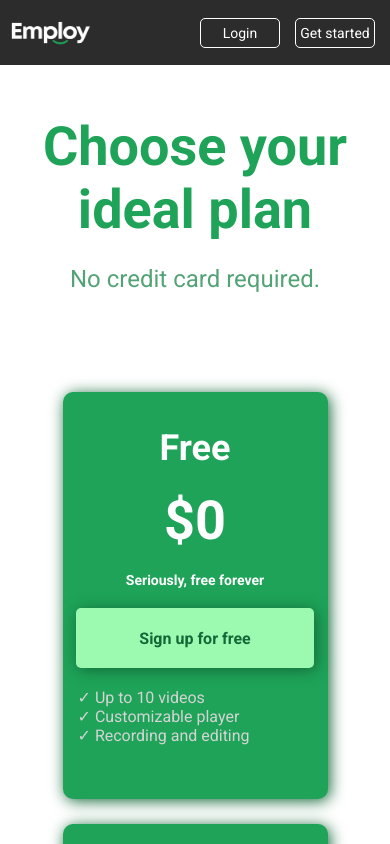
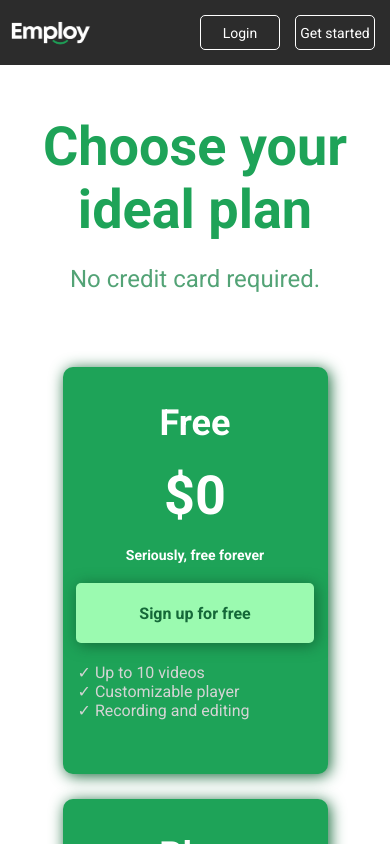
Before and after one commit to LucasB0mfim/DesafioEmploy, a React (Create React App) app: page / in a window 390 px wide. Shown: the top 844 px of the page. Built offline with nearby package versions, Linux system fonts and the light colour scheme.

Commit message:
Mobile Version - Complete

```diff
--- a/src/components/Header/styles.ts
+++ b/src/components/Header/styles.ts
@@ -106,7 +106,7 @@ export const ButtonSkin = styled.a`
 
   @media (max-width: 768px) {
     margin-right: 15px;
-    height: 30px;
+    height: 35px;
     width: 80px;
     font-size: 14px;
   }
--- a/src/components/ListCards/styles.ts
+++ b/src/components/ListCards/styles.ts
@@ -11,7 +11,7 @@ export const Container = styled.div`
   @media (max-width: 768px) {
     flex-direction: column;
     gap: 25px;
-    bottom: -310%;
+    bottom: -305%;
     display: flex;
     justify-content: center;
     align-items: center;
```
